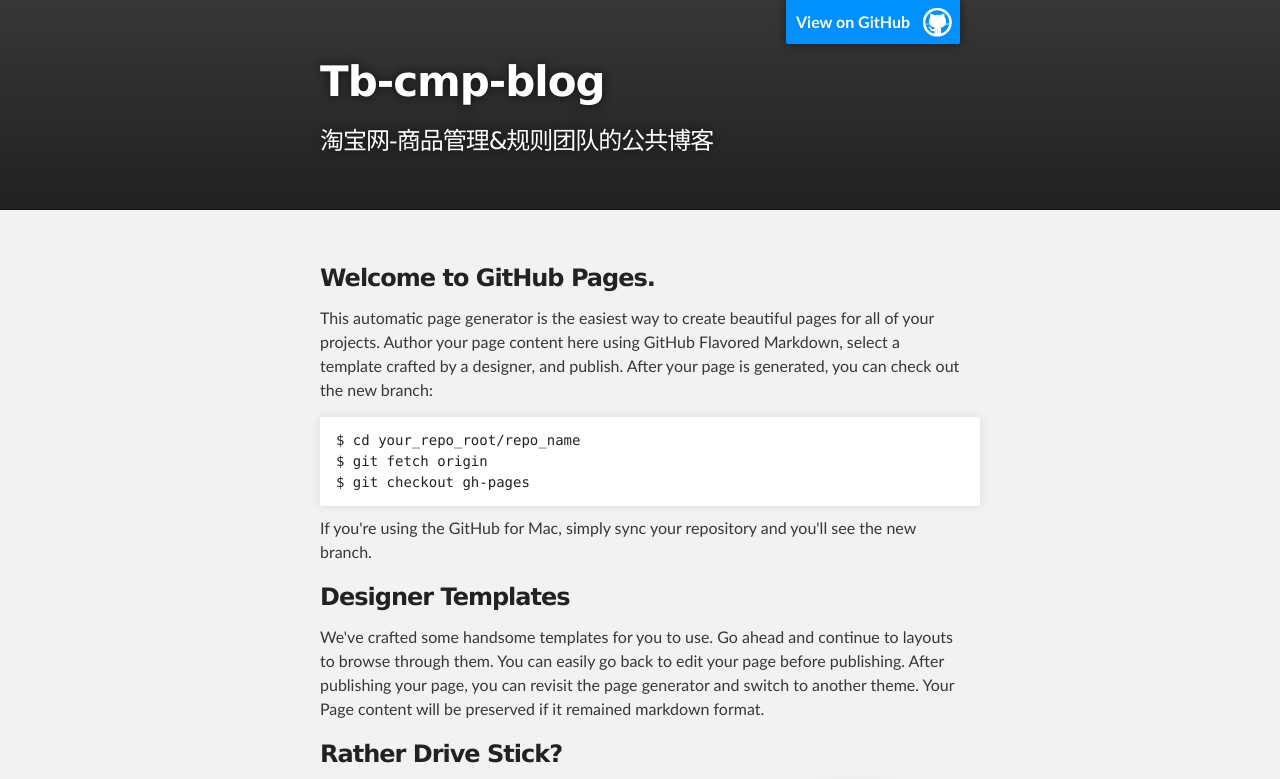
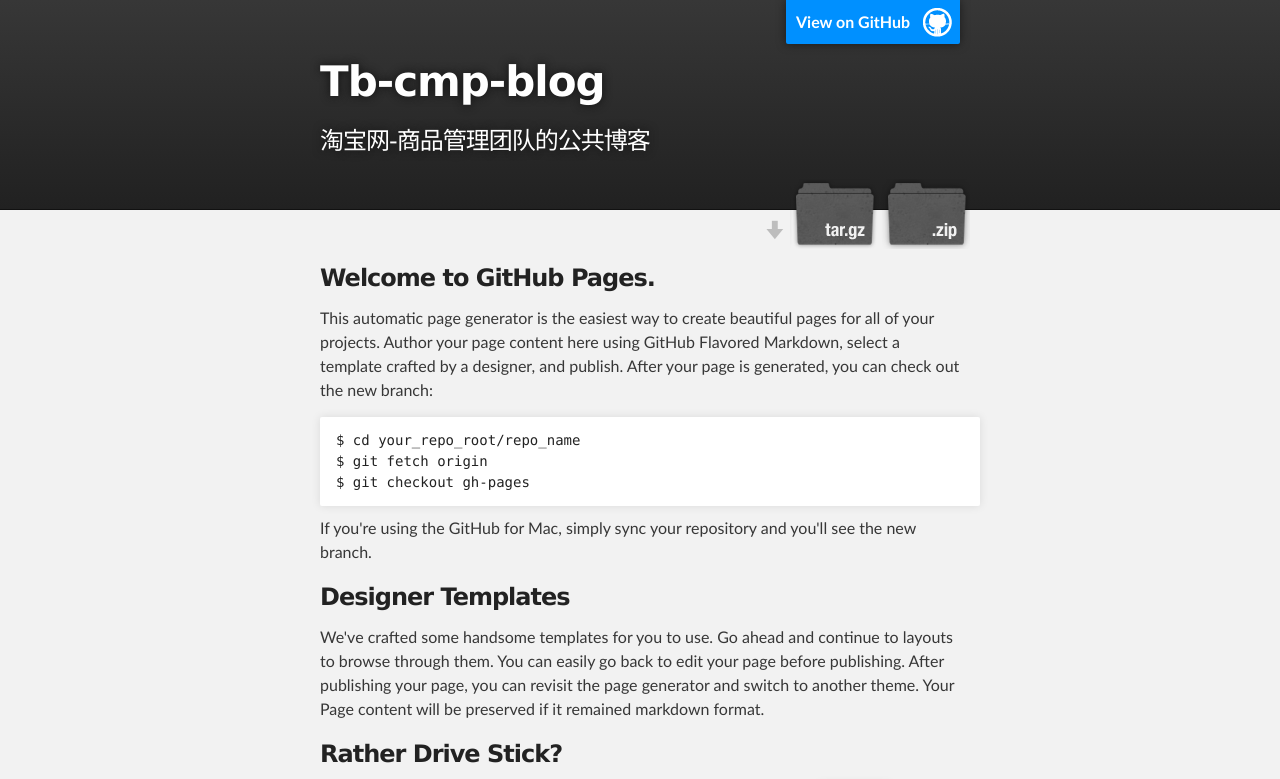
Before and after one commit to iuyes/tb-cmp-blog, a plain HTML site: page index.html in a window 1280 px wide. Shown: the top 779 px of the page. Drawn offline with Linux system fonts and the light colour scheme.

```diff
--- a/index.html
+++ b/index.html
@@ -4,7 +4,7 @@
   <head>
     <meta charset='utf-8' />
     <meta http-equiv="X-UA-Compatible" content="chrome=1" />
-    <meta name="description" content="Tb-cmp-blog : 淘宝网-商品管理&规则团队的公共博客" />
+    <meta name="description" content="Tb-cmp-blog : 淘宝网-商品管理团队的公共博客" />
 
     <link rel="stylesheet" type="text/css" media="screen" href="stylesheets/stylesheet.css">
 
@@ -19,7 +19,12 @@
           <a id="forkme_banner" href="https://github.com/tb-cmp/tb-cmp-blog">View on GitHub</a>
 
           <h1 id="project_title">Tb-cmp-blog</h1>
-          <h2 id="project_tagline">淘宝网-商品管理&规则团队的公共博客</h2>
+          <h2 id="project_tagline">淘宝网-商品管理团队的公共博客</h2>
+
+            <section id="downloads">
+              <a class="zip_download_link" href="https://github.com/tb-cmp/tb-cmp-blog/zipball/master">Download this project as a .zip file</a>
+              <a class="tar_download_link" href="https://github.com/tb-cmp/tb-cmp-blog/tarball/master">Download this project as a tar.gz file</a>
+            </section>
         </header>
     </div>
 
```
